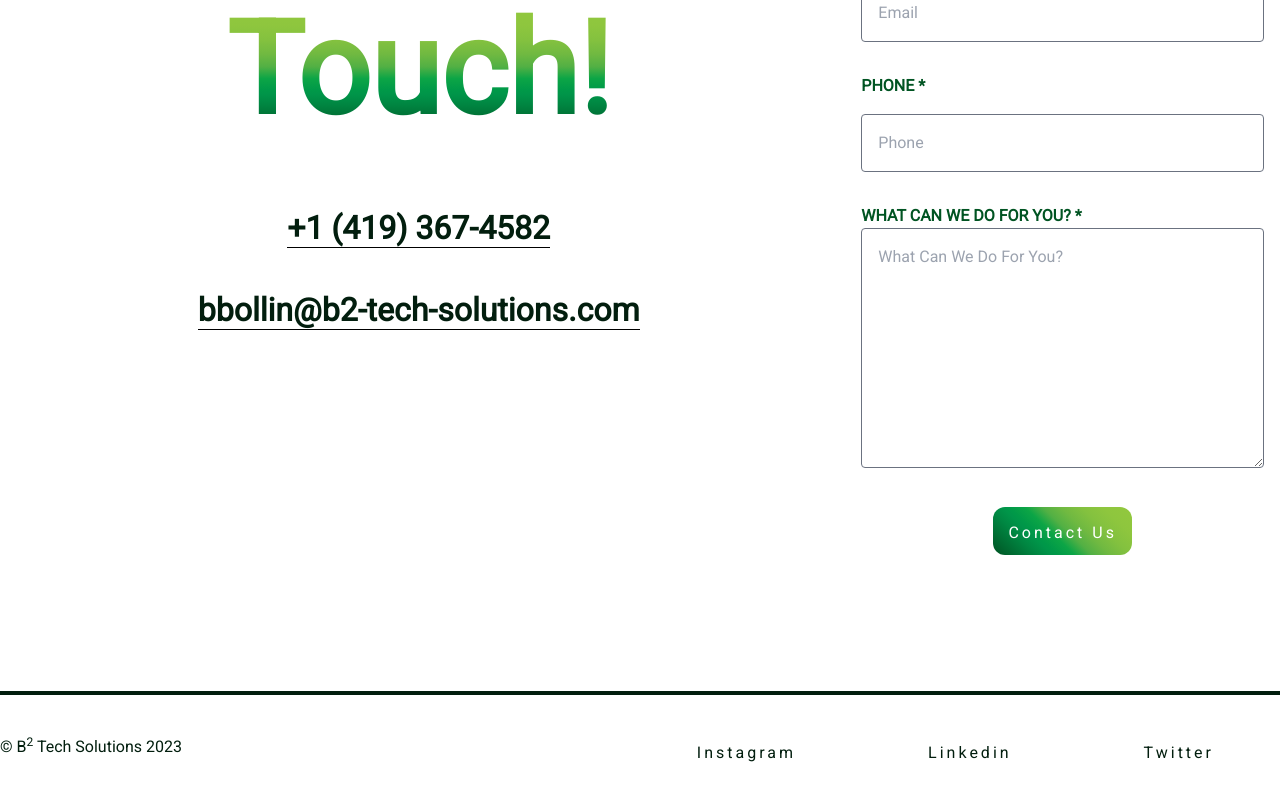
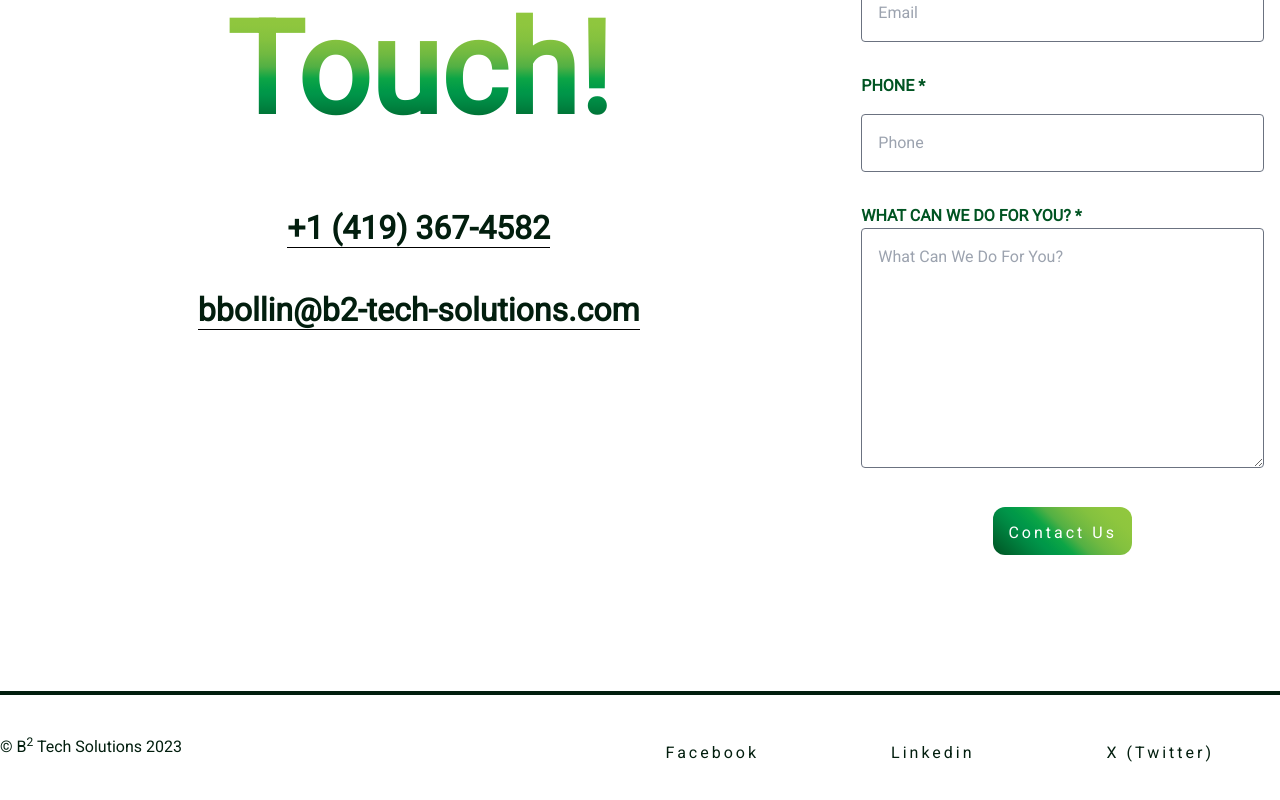
Before and after one commit to Todd-Productions/b2-tech-solutions, a Next.js app: page /contact in a window 1280 px wide. Shown: the part 338-1138 px from the top of the page. Built offline with nearby package versions, Linux system fonts and the light colour scheme.

Commit message:
Updated apex bullet point, updated social links and replaced fb with x (twitter)

```diff
--- a/src/data/about.json
+++ b/src/data/about.json
@@ -29,7 +29,7 @@
       "company": "APEX Systems",
       "description": "Engaged as a technical expert to work on a recruiting project involving hiring several developers for a healthcare organization and a credit union. Evaluated candidates and provided recommendations for hiring based on skills.",
       "bulletPoints": [
-        "Screened a total of 28 candidates for two different projects, one with Anthem Health Insurance and one for California Coast Credit Union."
+        "Screened over 50 clients and counting for multiple projects, including but not limited to Anthem Health Insurance and California Coast Credit Union"
       ],
       "img": "/images/jobs/apex.jpg",
       "excerpt": "Glen Allen, Virginia"
--- a/src/data/siteMeta.ts
+++ b/src/data/siteMeta.ts
@@ -17,16 +17,16 @@ export const navLinks: INavLink[] = [
 
 export const footerLinks: INavLink[] = [
   {
-    label: "Instagram",
-    url: "/",
+    label: "Facebook",
+    url: "https://www.facebook.com/b2techOhio/",
   },
   {
     label: "Linkedin",
-    url: "/",
+    url: "https://www.linkedin.com/in/brandonbollin/",
   },
   {
-    label: "Twitter",
-    url: "/",
+    label: " X (Twitter)",
+    url: "https://twitter.com/b2techOhio",
   },
 ]
 
```
